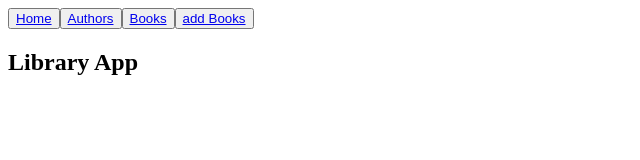
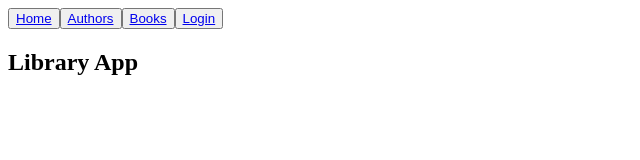
Before and after one commit to KwesitheDev/part8, a React (Vite) app in the folder library-frontend/: page / in a window 1280 px wide. Shown: the top 160 px of the page, without its empty margins (0-640 px from the left). Built offline with nearby package versions, Linux system fonts and the light colour scheme.

Commit message:
added login route and logout button

```diff
--- a/library-frontend/src/components/Navigation.jsx
+++ b/library-frontend/src/components/Navigation.jsx
@@ -1,7 +1,6 @@
-import {Link} from 'react-router-dom'
+import { Link } from "react-router-dom";
 
-
-const Navigation = () => {
+const Navigation = ({ token, logout }) => {
   return (
     <div>
       <button>
@@ -13,11 +12,20 @@ const Navigation = () => {
       <button>
         <Link to="/books">Books</Link>
       </button>
+      {token ? (
+        <>
           <button>
-            <Link to="/add">add Books</Link>
+            <Link to="/add">Add Book</Link>
           </button>
+          <button onClick={logout}>Logout</button>
+        </>
+      ) : (
+        <button>
+          <Link to="/login">Login</Link>
+        </button>
+      )}
     </div>
-  )
-}
+  );
+};
 
-export default Navigation
+export default Navigation;
```
Lines whose indentation alone changed are shown as unchanged.
